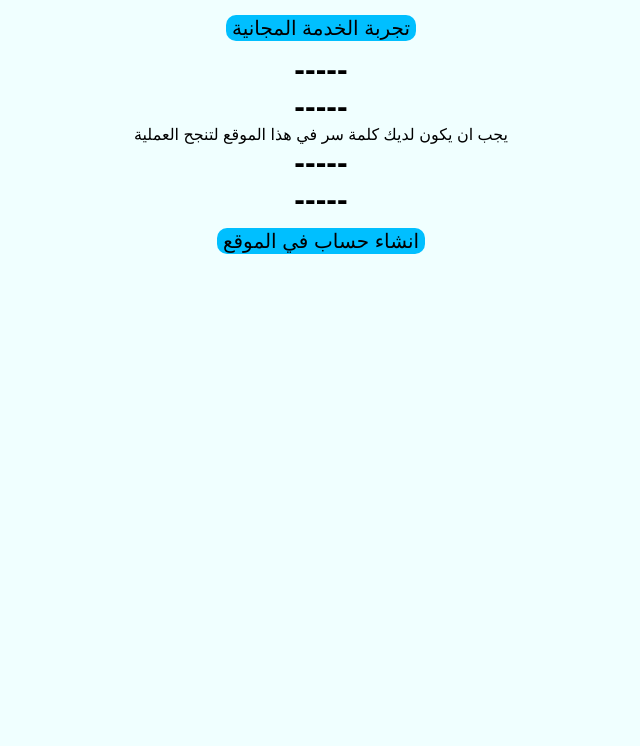
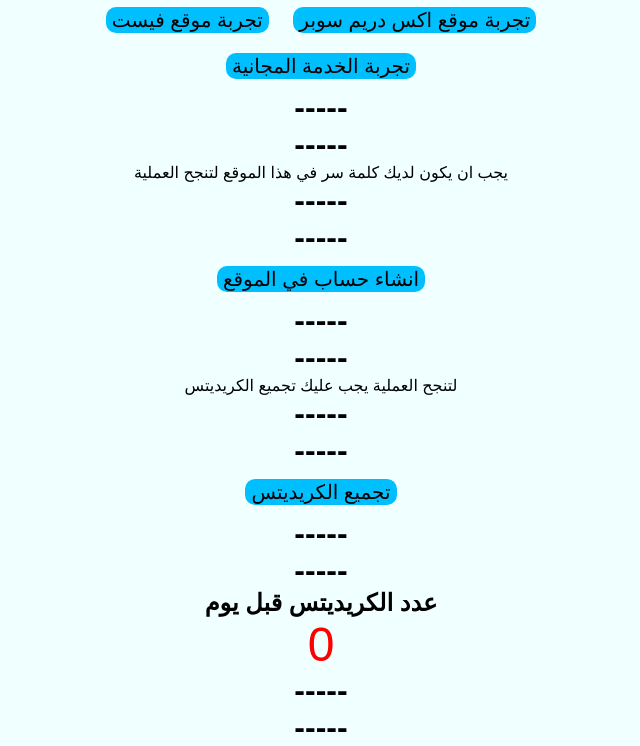
Before and after one commit to MariamLab123/mohsen-addface, a plain HTML site: page open.html in a window 1280 px wide. Shown: the part 536-1282 px from the top of the page, without its empty margins (319-959 px from the left). Before the commit the page ends 800 px from the top, so only its background shows below. Drawn offline with Linux system fonts and the light colour scheme.

Commit message:
Update open.html

```diff
--- a/open.html
+++ b/open.html
@@ -51,6 +51,7 @@
     <center>
         <div class="main"><h1 class="h1">Mohsen Addface</h1></div>
         <h1>-----</h1>
+        <h1>مريم هشام ابراهيم</h1>
         <h1>-----</h1>
         <div class="note"><img src="https://dqnxlhsgmg1ih.cloudfront.net/storage/attachments/5865/%D9%88%D9%82%D8%AA-%D8%A7%D9%84%D9%81%D8%B1%D8%A7%D8%BA-%D9%8A%D8%B5%D8%A8%D8%AD-%D9%86%D9%82%D9%85%D8%A9-%D8%A5%D9%86-%D8%B2%D8%A7%D8%AF-%D8%B9%D9%84%D9%89-5-%D8%B3%D8%A7%D8%B9%D8%A7%D8%AA-1632330529556.jpeg" alt="Photo" class="img"><h1 class="txt">يمكن للعملية ان تستغرق ايام</h1></div>
         <h1>-----</h1>
@@ -65,6 +66,18 @@
         <h1>-----</h1>
         <h1>-----</h1>
         <a href="https://forms.office.com/Pages/ResponsePage.aspx?id=DQSIkWdsW0yxEjajBLZtrQAAAAAAAAAAAAO__WVz5cpUOEZHNk5GRUpWUDU1RDFZWU1IRE1POUVBTC4u"><button class="button">انشاء حساب في الموقع</button></a>
+        <h1>-----</h1>
+        <h1>-----</h1>
+        <p>لتنجح العملية يجب عليك تجميع الكريديتس</p>
+        <h1>-----</h1>
+        <h1>-----</h1>
+        <a href="https://chat.whatsapp.com/GE15w5IHKdyKhF8eaixITt"><button class="button">تجميع الكريديتس</button></a>
+        <h1>-----</h1>
+        <h1>-----</h1>
+        <h2>عدد الكريديتس قبل يوم</h2>
+        <span><font color="red" size="30px">0</font></span>
+        <h1>-----</h1>
+        <h1>-----</h1>
     </center>
 </body>
 </html>
```
